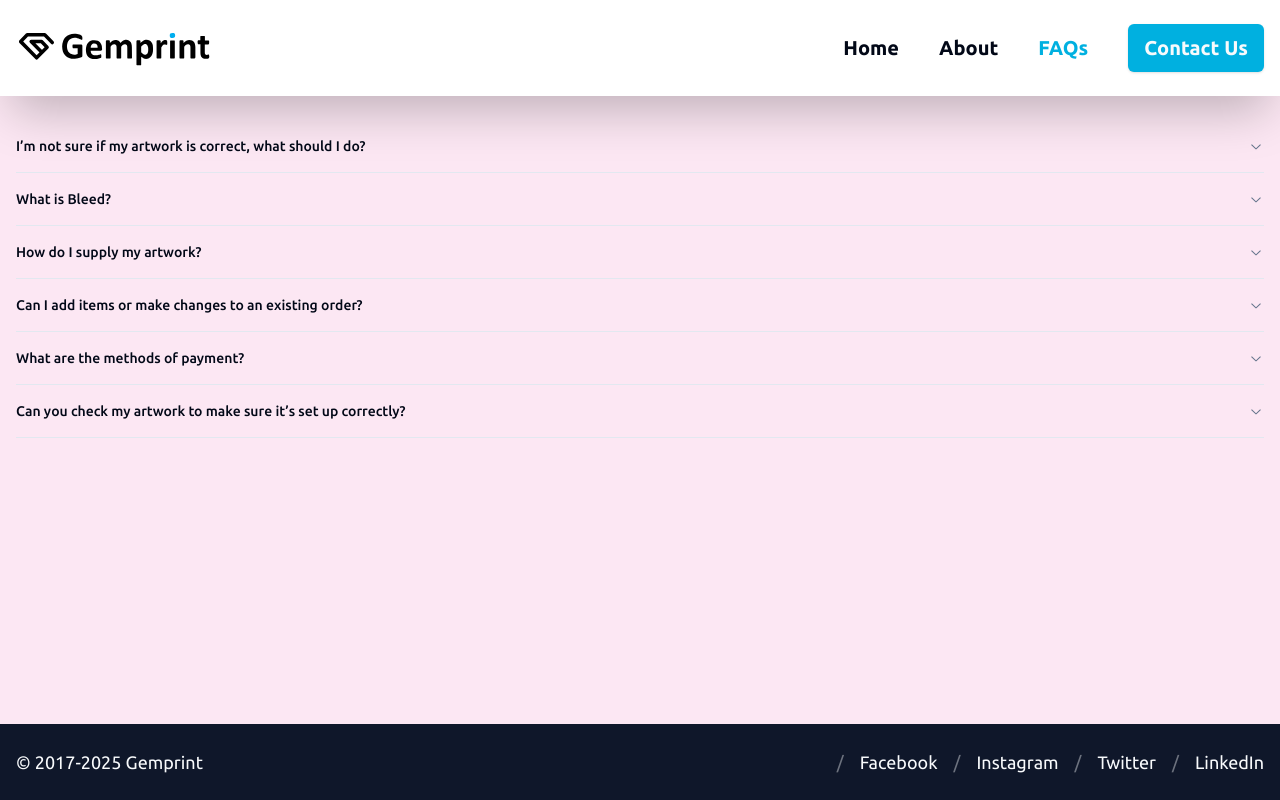
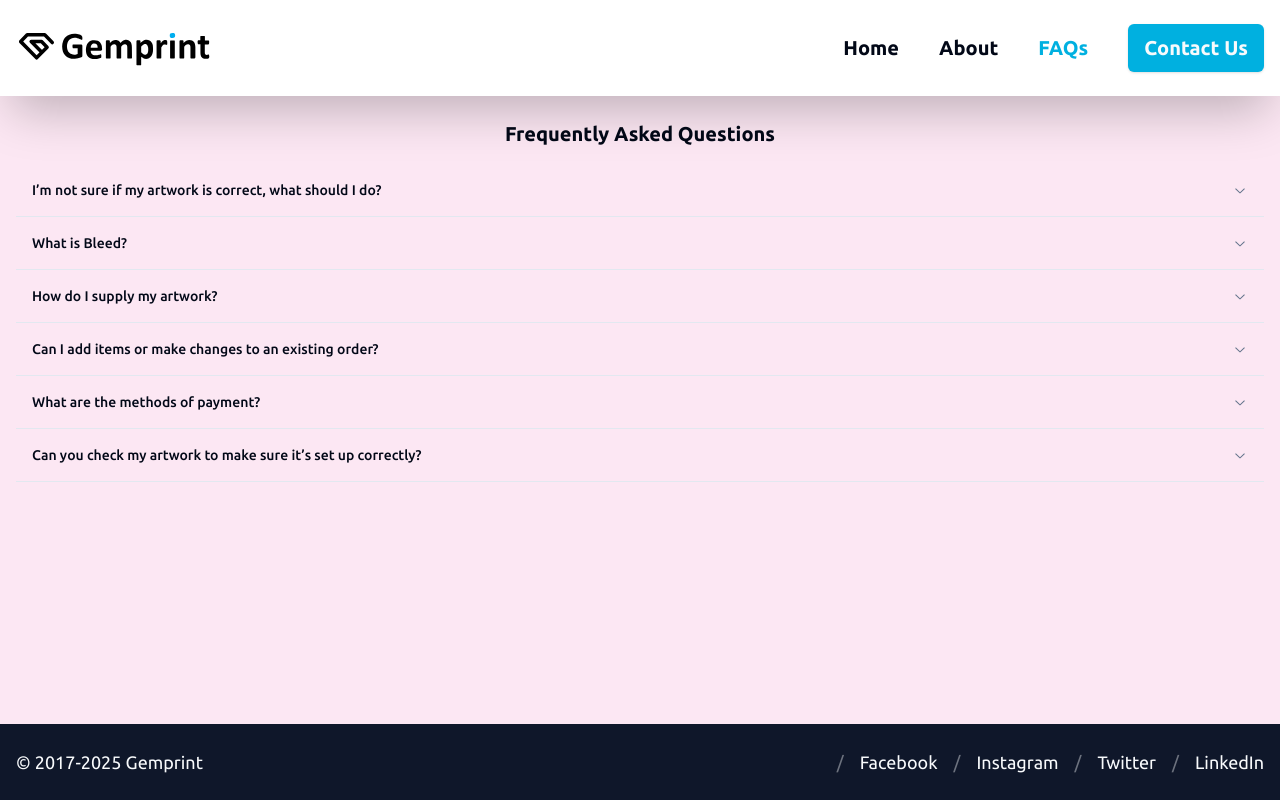
Before and after one commit to propbono/gemprint.ca, a Next.js app: page /faq in a window 1280 px wide. Built offline with nearby package versions, Linux system fonts and the light colour scheme.

Commit message:
feat: update accordion page

```diff
--- a/src/app/(public)/faq/page.tsx
+++ b/src/app/(public)/faq/page.tsx
@@ -10,11 +10,14 @@ import { FAQ } from "@/utils/constants";
 export default function Faq() {
   return (
     <Container>
-      <Accordion type="multiple" className="mt-6">
+      <h2 className="mt-6 text-center text-xl font-bold">
+        Frequently Asked Questions
+      </h2>
+      <Accordion type="multiple" className="mt-4">
         {FAQ.map(({ title, text }, index) => (
           <AccordionItem key={title} value={title} className="w-full">
-            <AccordionTrigger>{title}</AccordionTrigger>
-            <AccordionContent>{text}</AccordionContent>
+            <AccordionTrigger className="p-4">{title}</AccordionTrigger>
+            <AccordionContent className="px-8 py-4">{text}</AccordionContent>
           </AccordionItem>
         ))}
       </Accordion>
--- a/src/app/(public)/layout.tsx
+++ b/src/app/(public)/layout.tsx
@@ -16,7 +16,7 @@ export default function RootLayout({
   return (
     <>
       <Header menuItems={HEADER_MENU_ITEMS} />
-      <main className="flex flex-grow  flex-col items-center justify-between bg-pink-100 pt-24">
+      <main className="flex flex-grow  flex-col items-center justify-between bg-pink-100 pb-6 pt-24">
         {children}
       </main>
       <Footer links={FOOTER_LINKS} />
```
